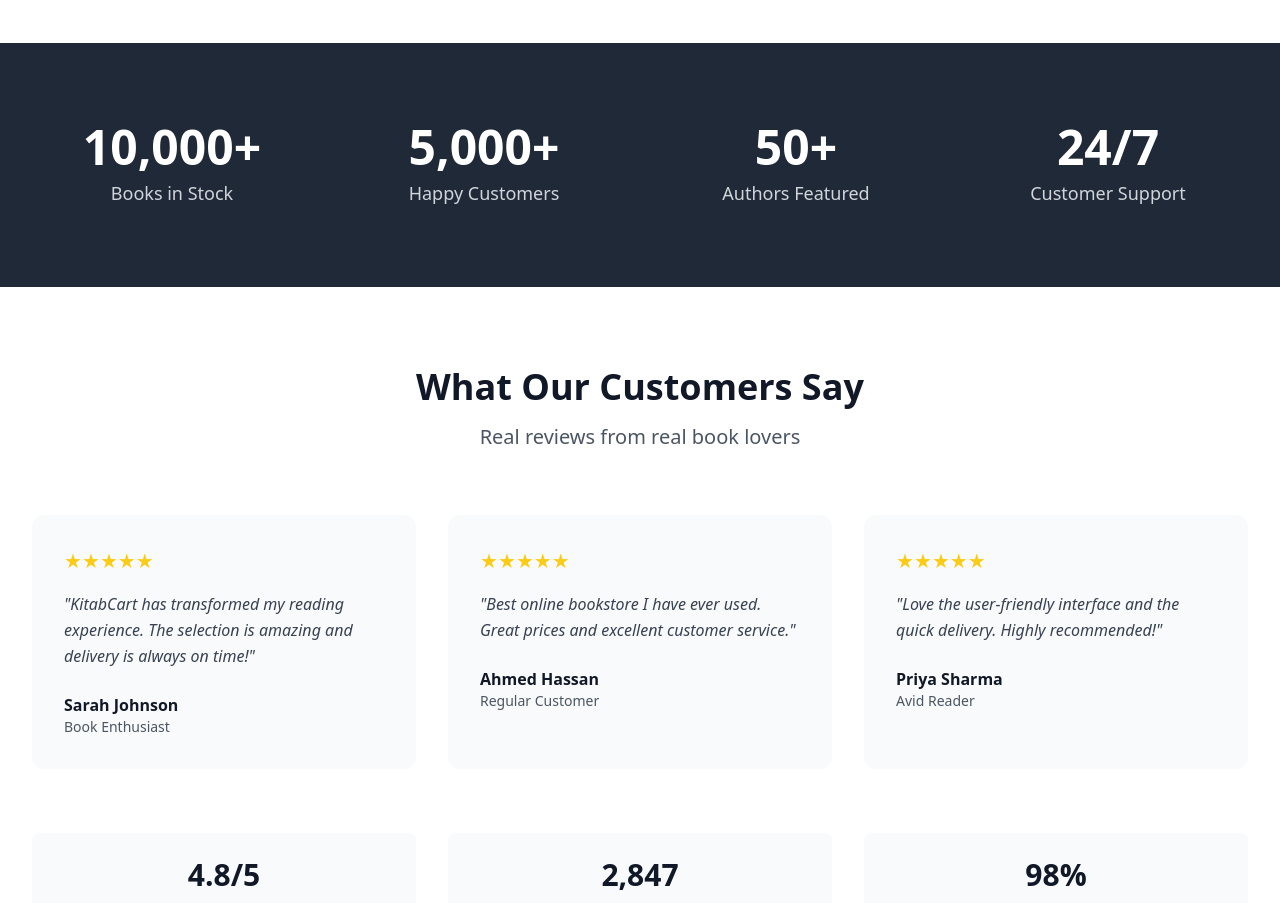
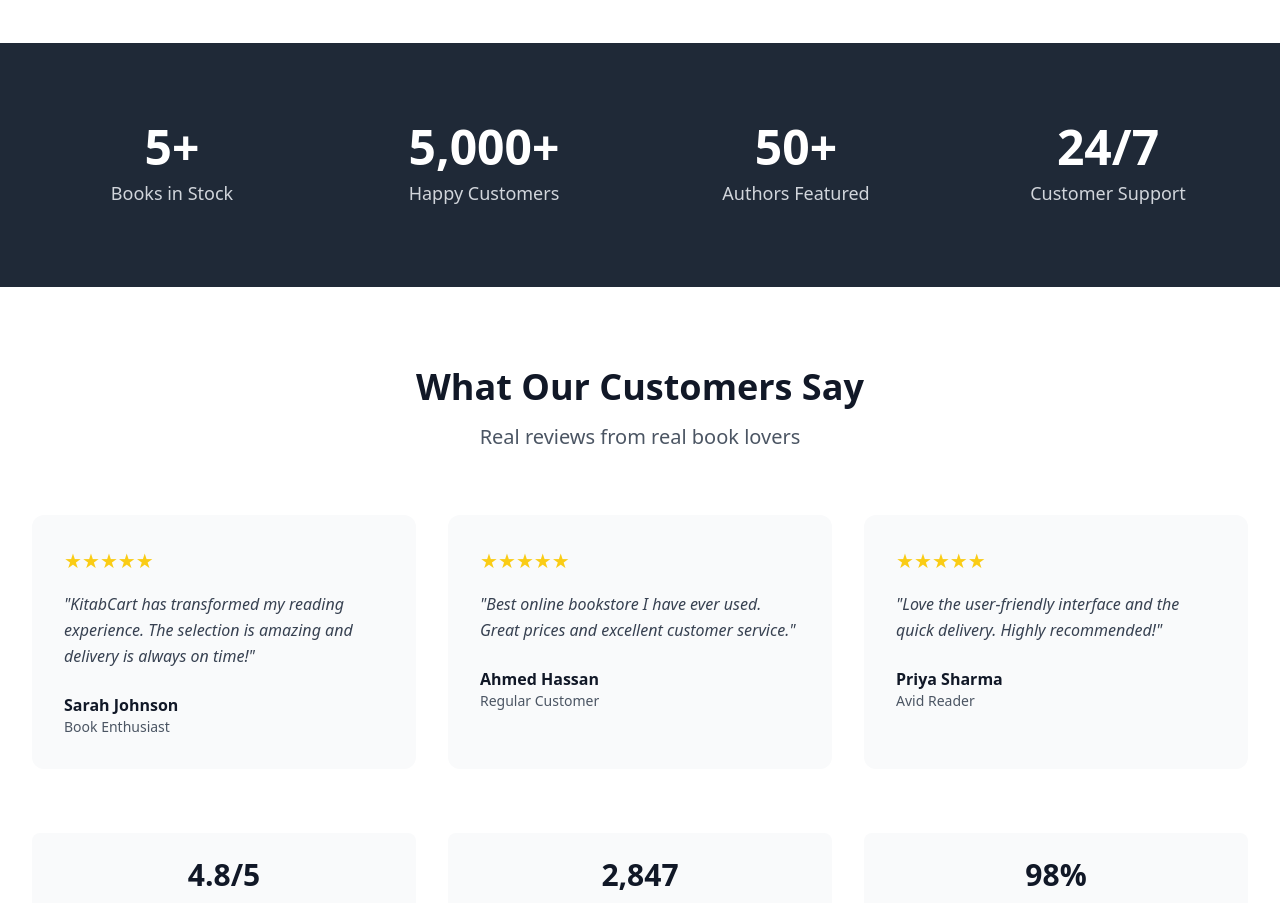
Before and after one commit to Sushmitaa07/KitaabCart, a React (Vite) app in the folder kitabcart-frontend/: page / in a window 1280 px wide. Shown: the part 4220-5123 px from the top of the page. Built offline with nearby package versions, Linux system fonts and the light colour scheme; no server answers.

Commit message:
initial changes

```diff
--- a/kitabcart-frontend/src/pages/KitabCartLanding.jsx
+++ b/kitabcart-frontend/src/pages/KitabCartLanding.jsx
@@ -502,7 +502,7 @@
               }`}
               style={{transitionDelay: '0ms'}}
             >
-              <div className="text-5xl font-bold mb-2">10,000+</div>
+              <div className="text-5xl font-bold mb-2">{books.length}+</div>
               <div className="text-gray-300 text-lg">Books in Stock</div>
             </div>
             <div
```
